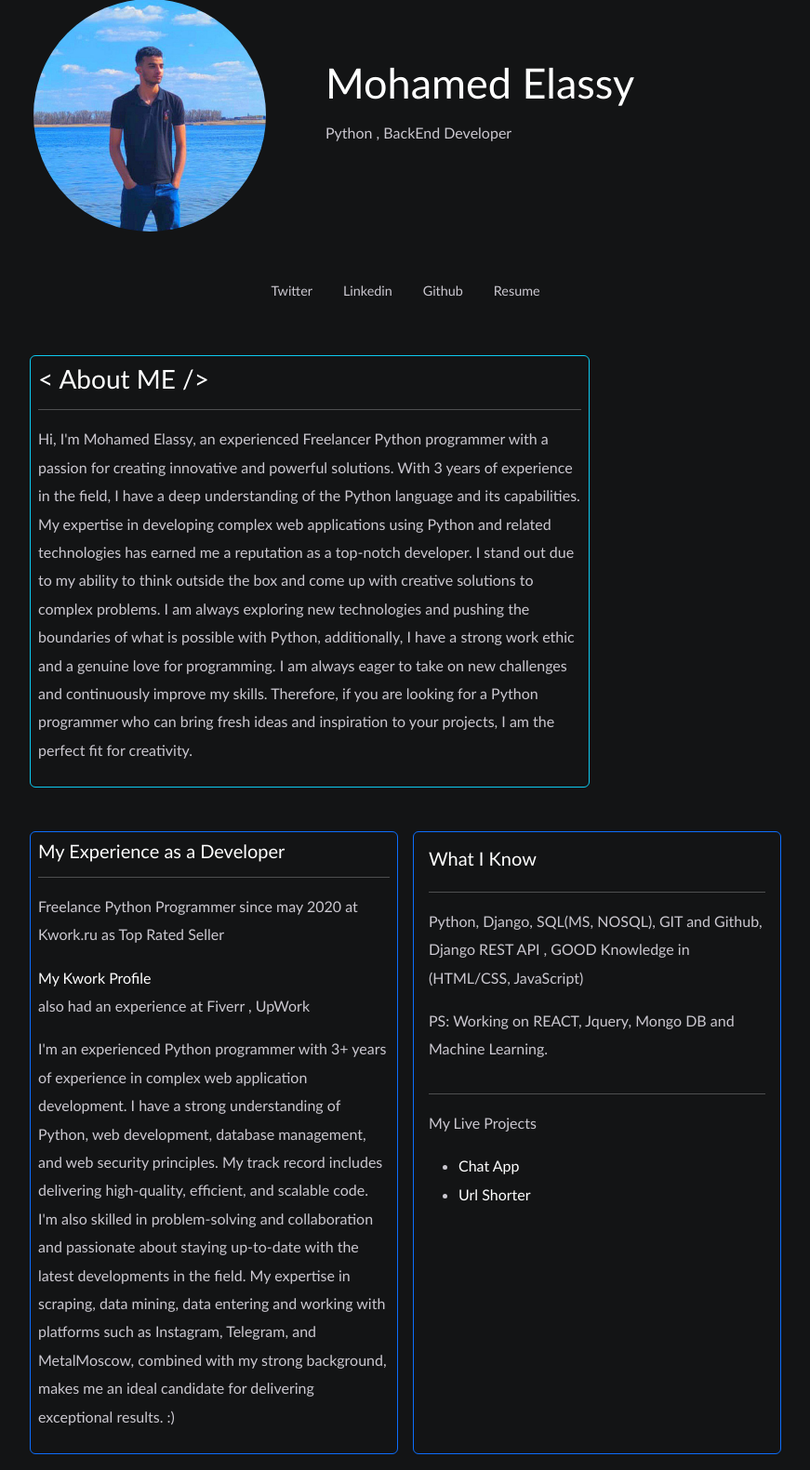
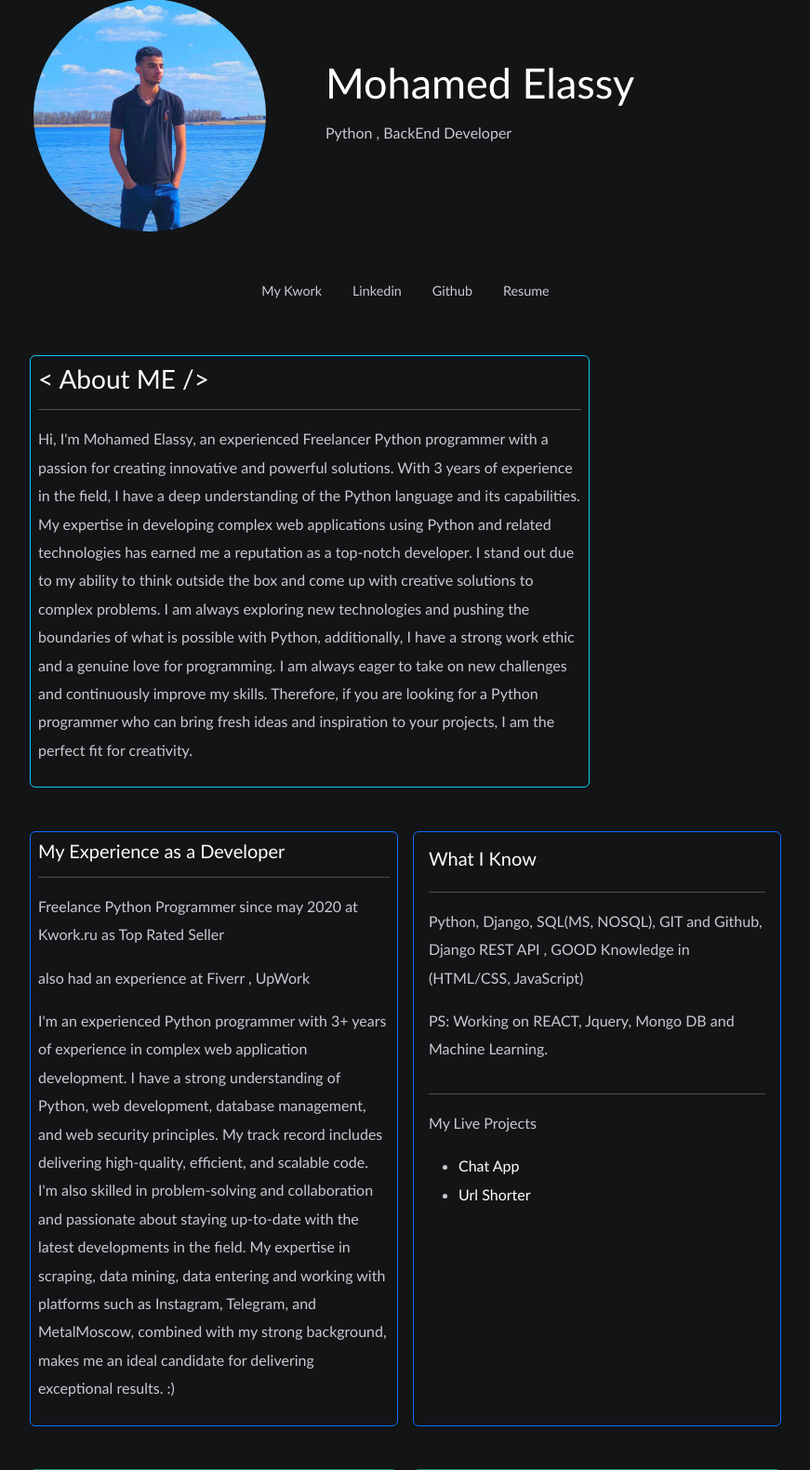
Before and after one commit to elassyex/porto, a Django app: template templates/base/index.html in a window 1280 px wide. Shown: the part 171-1752 px from the top of the page at 93% size, without its empty margins (204-1075 px from the left). Run offline with Django 4.2, Linux system fonts and the light colour scheme; the template is opened without the code that fills it, so the values that code supplies are empty; some libraries are stand-ins or nearby versions.

Commit message:
Update index.html

```diff
--- a/templates/base/index.html
+++ b/templates/base/index.html
@@ -75,7 +75,7 @@ h1{
     </div>
 </section><section class="section--page">
     <div id="socials--list">
-        <a href="https://twitter.com/melasy880" target="_blank">Twitter</a>
+	<a href='https://kwork.ru/user/russiangold'>My Kwork</a>
         <a href="https://linkedin.com/in/elassyex" target="_blank">Linkedin</a>
         <a href="https://github.com/elassyex" target="_blank">Github</a>
         <a href="https://elassyex.github.io/resume/myresum.pdf" target="_blank">Resume</a>
@@ -98,7 +98,6 @@ h1{
 					<h5>My Experience as a Developer</h5>
 					<hr>
 					<p>Freelance Python Programmer since may 2020 at Kwork.ru as Top Rated Seller</p>
-					<a href='https://kwork.ru/user/russiangold'> My Kwork Profile </a>
                     <p>also had an experience at Fiverr , UpWork</p>
                     <p>
                         I'm an experienced Python programmer with 3+ years of experience in complex web application development. I have a strong understanding of Python, web development, database management, and web security principles. My track record includes delivering high-quality, efficient, and scalable code. I'm also skilled in problem-solving and collaboration and passionate about staying up-to-date with the latest developments in the field. My expertise in scraping, data mining, data entering and working with platforms such as Instagram, Telegram, and MetalMoscow, combined with my strong background, makes me an ideal candidate for delivering exceptional results. :)
```
